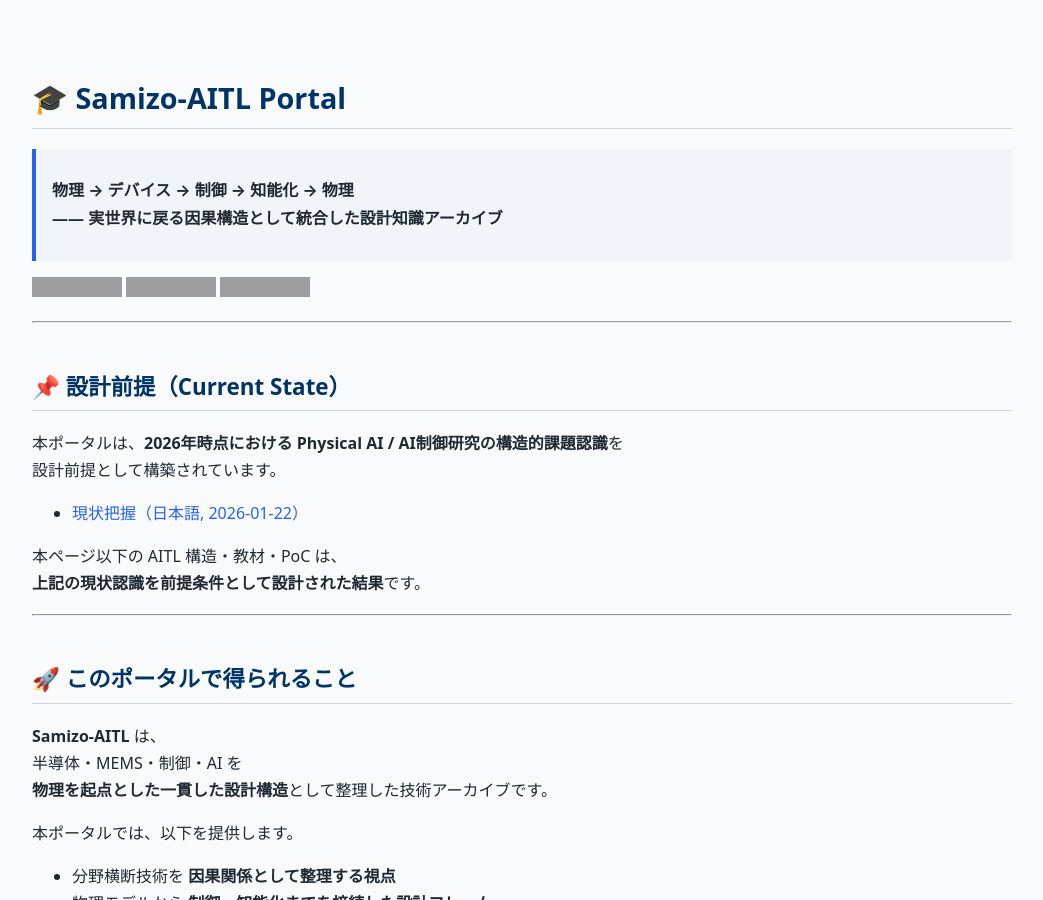
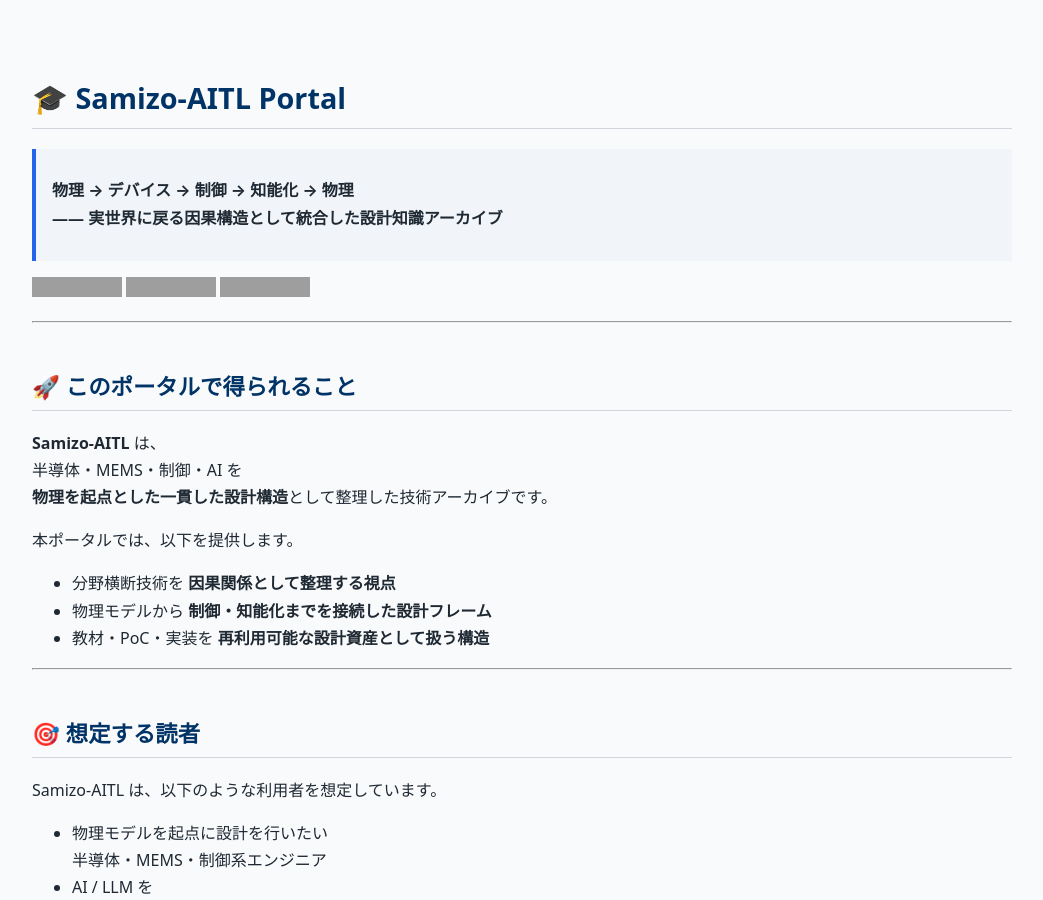
Before and after one commit to Samizo-AITL/Samizo-AITL.github.io, a Jekyll site: the page built from portal/index.md, in a window 1280 px wide and 900 px high. Shown: the whole window, without its empty margins (118-1161 px from the left). Built offline with Jekyll 4.4.1, drawn with Linux system fonts in a browser that asks for light colours; our own code applies the rules of GitHub Pages for plain Markdown files; grey boxes are pictures that could not be loaded.

Commit message:
Update index.md

```diff
--- a/portal/index.md
+++ b/portal/index.md
@@ -5,18 +5,6 @@
 [![English Version](https://img.shields.io/badge/English-Version-brightgreen?logo=github)](https://samizo-aitl.github.io/portal/en/)
 [![GitHub](https://img.shields.io/badge/GitHub-Samizo--AITL-black?logo=github)](https://github.com/Samizo-AITL)
 [![Zenn](https://img.shields.io/badge/Zenn-Articles-blue?logo=zenn)](https://zenn.dev/samizo_aitl)
-
----
-
-## 📌 設計前提（Current State）
-
-本ポータルは、**2026年時点における Physical AI / AI制御研究の構造的課題認識**を
-設計前提として構築されています。
-
-- [現状把握（日本語, 2026-01-22）](https://samizo-aitl.github.io/about/current/current_state_20260122.html)
-
-本ページ以下の AITL 構造・教材・PoC は、
-**上記の現状認識を前提条件として設計された結果**です。
 
 ---
 
```
